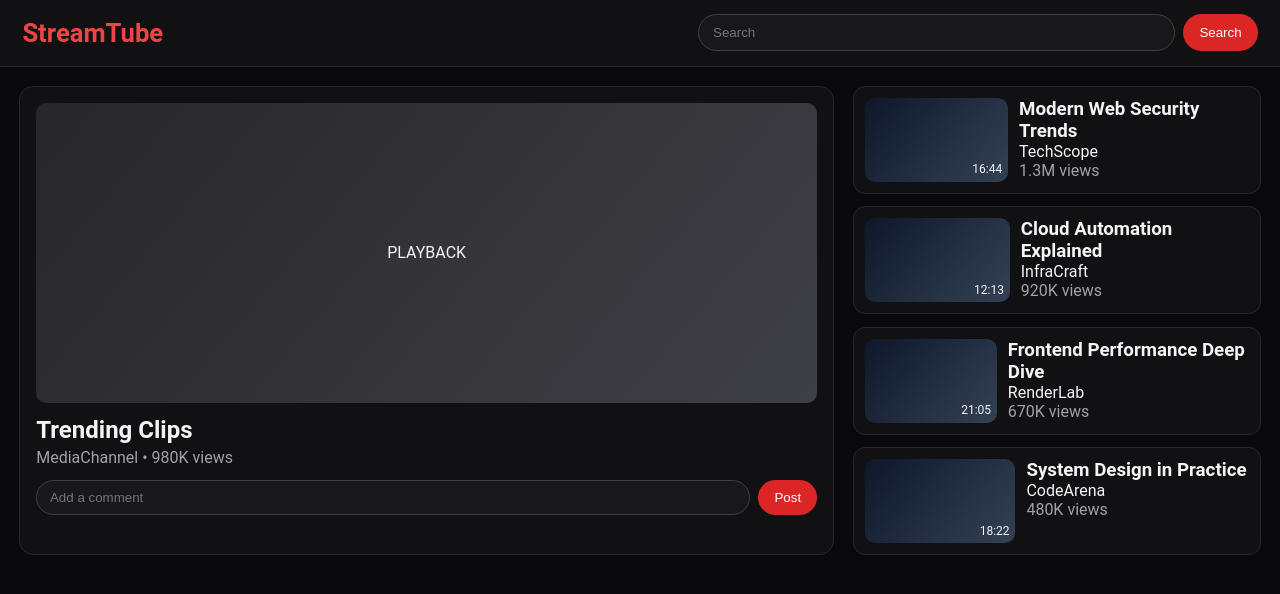
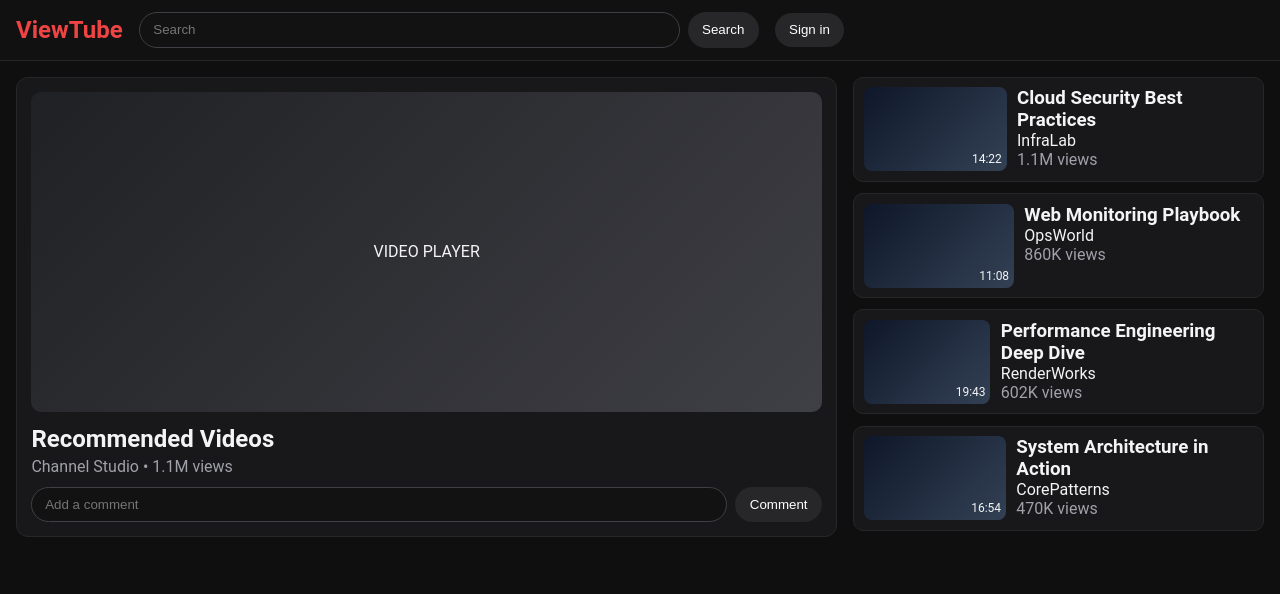
Before and after one commit to akashsajjanamrangaya-hue/BMRT, a Flask app: page /fake/youtube in a window 1280 px wide. Shown: the top 594 px of the page. Run offline with Flask 3, Linux system fonts and the light colour scheme.

Commit message:
Refine high-fidelity clone layouts for search, video, and shopping decoys

```diff
--- a/static/fake_youtube.css
+++ b/static/fake_youtube.css
@@ -1,17 +1,18 @@
 * { box-sizing: border-box; margin: 0; padding: 0; }
-body { font-family: Roboto, "Segoe UI", sans-serif; background: #09090b; color: #f4f4f5; }
-.yt-dark-header { display: flex; align-items: center; justify-content: space-between; padding: .9rem 1.4rem; border-bottom: 1px solid #27272a; background: #111114; }
-.yt-brand { color: #ef4444; font-size: 1.6rem; font-weight: 700; }
-.yt-search-box { display: flex; gap: .55rem; width: min(560px, 100%); }
-.yt-search-box input { flex: 1; border-radius: 999px; border: 1px solid #3f3f46; background: #18181b; color: #e4e4e7; padding: .62rem .9rem; }
-.yt-search-box button, .comment-form button { border: none; border-radius: 999px; background: #dc2626; color: #fff; padding: .62rem 1rem; cursor: pointer; }
-.yt-grid { display: grid; grid-template-columns: 2fr 1fr; gap: 1.2rem; padding: 1.2rem; }
-.yt-player-panel { background: #111114; border: 1px solid #27272a; border-radius: 14px; padding: 1rem; }
-.video-player-mock { height: 300px; border-radius: 10px; background: linear-gradient(130deg, #27272a, #3f3f46); display: flex; align-items: center; justify-content: center; margin-bottom: .8rem; }
-#videoMeta { color: #a1a1aa; margin-top: .3rem; }
-.comment-form { display:flex; gap:.5rem; margin-top:.8rem; }
-.comment-form input { flex:1; border:1px solid #3f3f46; background:#18181b; color:#e4e4e7; border-radius:999px; padding:.55rem .8rem; }
-.yt-list { display: flex; flex-direction: column; gap: .8rem; }
-.yt-card { display: flex; gap: .7rem; text-decoration: none; color: inherit; background: #111114; border: 1px solid #27272a; border-radius: 12px; padding: .68rem; }
-.thumb { width: 150px; height: 84px; border-radius: 10px; background: linear-gradient(130deg, #0f172a, #334155); display: flex; justify-content: flex-end; align-items: flex-end; padding: .35rem; font-size: .75rem; }
-.muted { color: #a1a1aa; }
+body { font-family: Roboto, "Segoe UI", sans-serif; background: #0f0f0f; color: #f4f4f5; }
+.header { display:flex; align-items:center; gap:1rem; padding:.75rem 1rem; border-bottom:1px solid #27272a; background:#111111; }
+.brand { color:#ef4444; font-size:1.5rem; font-weight:700; }
+.search { display:flex; gap:.5rem; flex:1; max-width:620px; }
+.search input { flex:1; border:1px solid #3f3f46; background:#121212; color:#e4e4e7; border-radius:999px; padding:.58rem .85rem; }
+.search button, .comment-form button, .signin { border:none; border-radius:999px; background:#27272a; color:#fff; padding:.58rem .9rem; cursor:pointer; }
+.layout { display:grid; grid-template-columns: 2fr 1fr; gap:1rem; padding:1rem; }
+.player-panel { background:#18181b; border:1px solid #27272a; border-radius:12px; padding:.9rem; }
+.player { height:320px; border-radius:10px; background:linear-gradient(135deg,#202124,#3f3f46); display:flex; align-items:center; justify-content:center; margin-bottom:.8rem; }
+.meta { color:#a1a1aa; margin-top:.25rem; }
+.comment-form { display:flex; gap:.5rem; margin-top:.7rem; }
+.comment-form input { flex:1; border:1px solid #3f3f46; background:#121212; color:#e4e4e7; border-radius:999px; padding:.55rem .8rem; }
+.sidebar { display:flex; flex-direction:column; gap:.7rem; }
+.card { display:flex; gap:.65rem; text-decoration:none; color:inherit; background:#18181b; border:1px solid #27272a; border-radius:10px; padding:.6rem; }
+.thumb { width:150px; height:84px; border-radius:8px; background:linear-gradient(135deg,#0f172a,#334155); display:flex; align-items:flex-end; justify-content:flex-end; padding:.3rem; font-size:.75rem; }
+.muted { color:#a1a1aa; }
+@media (max-width: 980px){ .layout{grid-template-columns:1fr;} }
--- a/templates/fake_youtube.html
+++ b/templates/fake_youtube.html
@@ -3,78 +3,69 @@
 <head>
   <meta charset="UTF-8" />
   <meta name="viewport" content="width=device-width, initial-scale=1.0" />
-  <title>StreamTube</title>
+  <title>ViewTube</title>
   <link rel="stylesheet" href="{{ url_for('static', filename='fake_youtube.css') }}" />
 </head>
 <body data-page="fake_video">
-  <header class="yt-dark-header">
-    <div class="yt-brand">StreamTube</div>
-    <div class="yt-search-box">
+  <header class="header">
+    <div class="brand">ViewTube</div>
+    <div class="search">
       <input id="ytSearch" type="text" placeholder="Search" />
       <button id="ytSearchBtn" type="button">Search</button>
     </div>
+    <button class="signin">Sign in</button>
   </header>
 
-  <main class="yt-grid">
-    <section class="yt-player-panel">
-      <div class="video-player-mock" id="playerArea">PLAYBACK</div>
-      <h2 id="videoTitle">Trending Clips</h2>
-      <p id="videoMeta">MediaChannel • 980K views</p>
+  <main class="layout">
+    <section class="player-panel">
+      <div class="player" id="playerArea">VIDEO PLAYER</div>
+      <h2 id="videoTitle">Recommended Videos</h2>
+      <p class="meta" id="videoMeta">Channel Studio • 1.1M views</p>
       <form id="commentForm" class="comment-form">
         <input type="text" name="comment" placeholder="Add a comment" />
-        <button type="submit">Post</button>
+        <button type="submit">Comment</button>
       </form>
     </section>
-    <aside class="yt-list" id="ytList"></aside>
+
+    <aside class="sidebar" id="ytList"></aside>
   </main>
 
   <script>
     window.ENABLE_TRACKING = true;
     const items = [
-      { id: 'v1', title: 'Modern Web Security Trends', channel: 'TechScope', views: '1.3M views', duration: '16:44' },
-      { id: 'v2', title: 'Cloud Automation Explained', channel: 'InfraCraft', views: '920K views', duration: '12:13' },
-      { id: 'v3', title: 'Frontend Performance Deep Dive', channel: 'RenderLab', views: '670K views', duration: '21:05' },
-      { id: 'v4', title: 'System Design in Practice', channel: 'CodeArena', views: '480K views', duration: '18:22' }
+      { id: 'v1', title: 'Cloud Security Best Practices', channel: 'InfraLab', views: '1.1M views', duration: '14:22' },
+      { id: 'v2', title: 'Web Monitoring Playbook', channel: 'OpsWorld', views: '860K views', duration: '11:08' },
+      { id: 'v3', title: 'Performance Engineering Deep Dive', channel: 'RenderWorks', views: '602K views', duration: '19:43' },
+      { id: 'v4', title: 'System Architecture in Action', channel: 'CorePatterns', views: '470K views', duration: '16:54' }
     ];
 
-    function openVideo(v) {
+    function play(v) {
       document.getElementById('playerArea').textContent = 'NOW PLAYING';
       document.getElementById('videoTitle').textContent = v.title;
       document.getElementById('videoMeta').textContent = `${v.channel} • ${v.views}`;
       history.pushState({}, '', `?video=${encodeURIComponent(v.id)}`);
     }
 
-    function draw(filter = '') {
-      const list = document.getElementById('ytList');
-      list.innerHTML = '';
-      items
-        .filter(v => v.title.toLowerCase().includes(filter.toLowerCase()))
-        .forEach(v => {
-          const node = document.createElement('a');
-          node.href = '#';
-          node.className = 'yt-card';
-          node.innerHTML = `
-            <div class="thumb"><span>${v.duration}</span></div>
-            <div><h3>${v.title}</h3><p>${v.channel}</p><p class="muted">${v.views}</p></div>
-          `;
-          node.addEventListener('click', (e) => {
-            e.preventDefault();
-            openVideo(v);
-          });
-          list.appendChild(node);
-        });
+    function render(filter = '') {
+      const root = document.getElementById('ytList');
+      root.innerHTML = '';
+      items.filter(v => v.title.toLowerCase().includes(filter.toLowerCase())).forEach(v => {
+        const card = document.createElement('a');
+        card.href = '#';
+        card.className = 'card';
+        card.innerHTML = `
+          <div class="thumb"><span>${v.duration}</span></div>
+          <div><h3>${v.title}</h3><p>${v.channel}</p><p class="muted">${v.views}</p></div>
+        `;
+        card.addEventListener('click', (e) => { e.preventDefault(); play(v); });
+        root.appendChild(card);
+      });
     }
 
-    document.getElementById('ytSearchBtn').addEventListener('click', () => {
-      draw(document.getElementById('ytSearch').value.trim());
-    });
+    document.getElementById('ytSearchBtn').addEventListener('click', () => render(document.getElementById('ytSearch').value.trim()));
+    document.getElementById('commentForm').addEventListener('submit', (e) => { e.preventDefault(); document.getElementById('playerArea').textContent = 'COMMENT SAVED'; });
 
-    document.getElementById('commentForm').addEventListener('submit', (e) => {
-      e.preventDefault();
-      document.getElementById('playerArea').textContent = 'COMMENT POSTED';
-    });
-
-    draw();
+    render();
   </script>
   <script src="{{ url_for('static', filename='tracker.js') }}"></script>
 </body>
```
Also changed, not shown: static/fake_amazon.css (+25 -19 lines), static/fake_google.css (+22 -15 lines), templates/fake_amazon.html (+38 -31 lines), templates/fake_google.html (+43 -34 lines), README.md.
